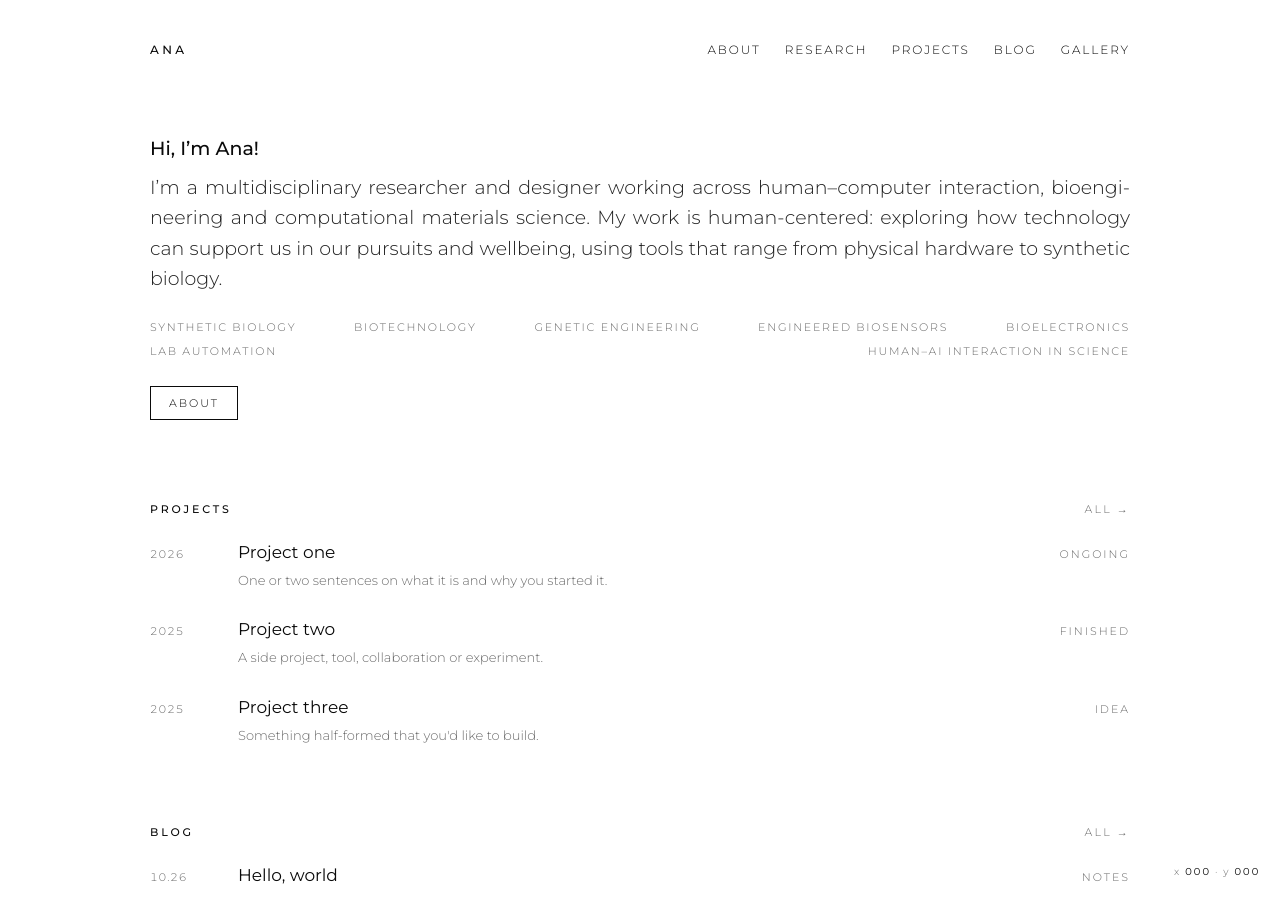
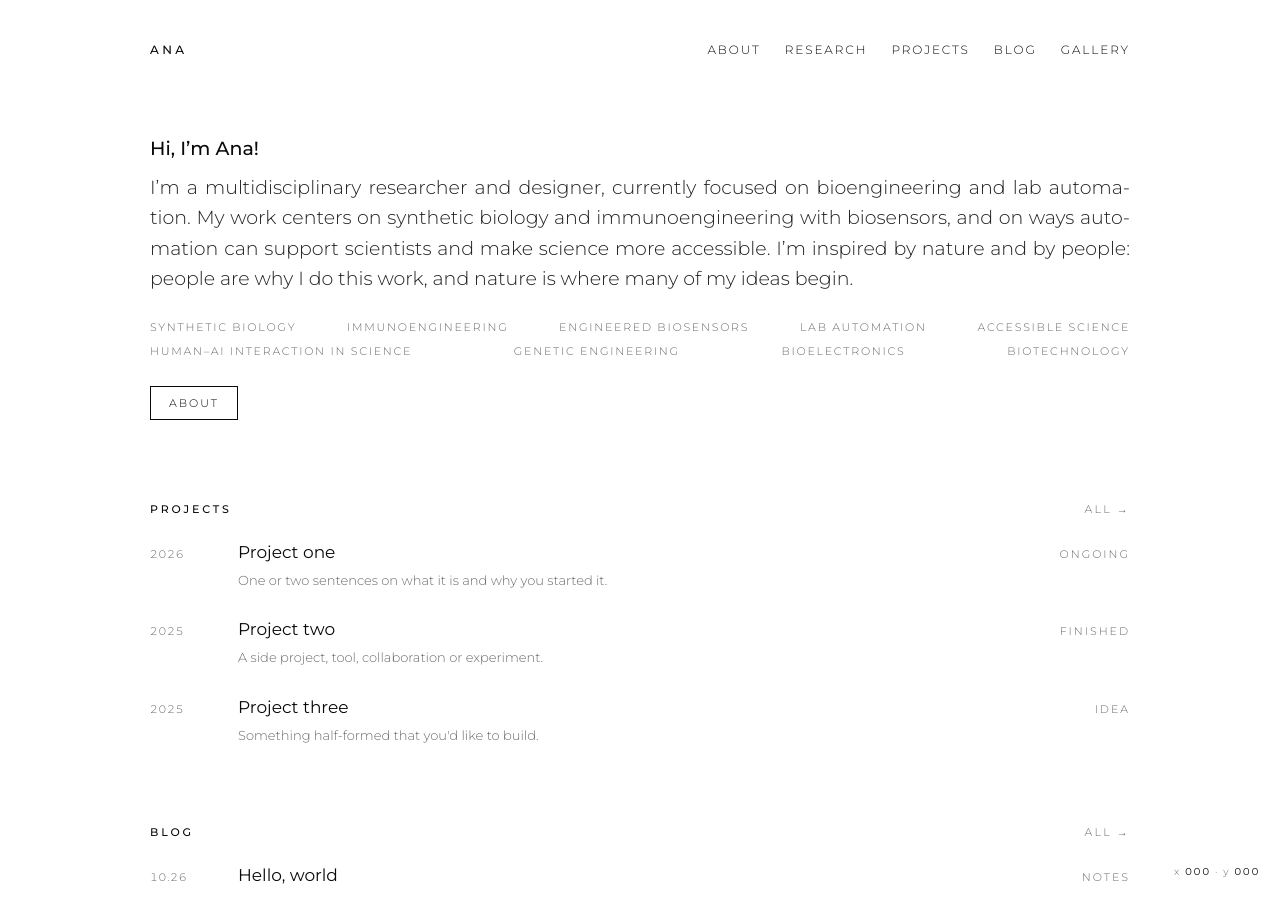
Before and after one commit to aairehtuele/arkana, a Jekyll site: the page built from index.html, in a window 1280 px wide and 900 px high. Built offline with Jekyll 4.4.1, drawn with Linux system fonts in a browser that asks for light colours.

Commit message:
Intro and interests focused on bioengineering and lab automation
Co-Authored-By: Claude Sonnet 5.5 <noreply@anthropic.com>
Claude-Session: https://claude.ai/code/session_01E3YP7n9mE67b5s3xPeZ3x9

```diff
--- a/_config.yml
+++ b/_config.yml
@@ -1,7 +1,7 @@
 # ─── Your details (edit these) ───────────────────────────────
 title: "Ana"
-tagline: "Multidisciplinary researcher and designer"
-description: "Personal website of Ana, a multidisciplinary researcher and designer — research, writing and creative work."
+tagline: "Multidisciplinary researcher and designer in bioengineering and lab automation"
+description: "Personal website of Ana, a multidisciplinary researcher and designer working in bioengineering and lab automation — research, writing and creative work."
 email: "you@example.com"
 location: "Seoul, KR"
 
--- a/_data/interests.yml
+++ b/_data/interests.yml
@@ -1,8 +1,10 @@
-# Shown on the homepage and the Research page. One per line.
+# Shown on the homepage and the Research page. One per line, most important first.
 - Synthetic biology
+- Immunoengineering
+- Engineered biosensors
+- Lab automation
+- Accessible science
+- Human–AI interaction in science
+- Genetic engineering
+- Bioelectronics
 - Biotechnology
-- Genetic engineering
-- Engineered biosensors
-- Bioelectronics
-- Lab automation
-- Human–AI interaction in science
--- a/index.html
+++ b/index.html
@@ -4,10 +4,10 @@ layout: default
 <section class="hero">
   <h1 class="title">Hi, I’m Ana!</h1>
   <p class="lede">
-    I’m a multidisciplinary researcher and designer working across human–computer interaction,
-    bioengineering and computational materials science. My work is human-centered: exploring how
-    technology can support us in our pursuits and wellbeing, using tools that range from physical
-    hardware to synthetic biology.
+    I’m a multidisciplinary researcher and designer, currently focused on bioengineering and lab
+    automation. My work centers on synthetic biology and immunoengineering with biosensors, and on
+    ways automation can support scientists and make science more accessible. I’m inspired by nature
+    and by people: people are why I do this work, and nature is where many of my ideas begin.
   </p>
   <ul class="tags">
     {% for i in site.data.interests %}<li>{{ i }}</li>{% endfor %}
```
